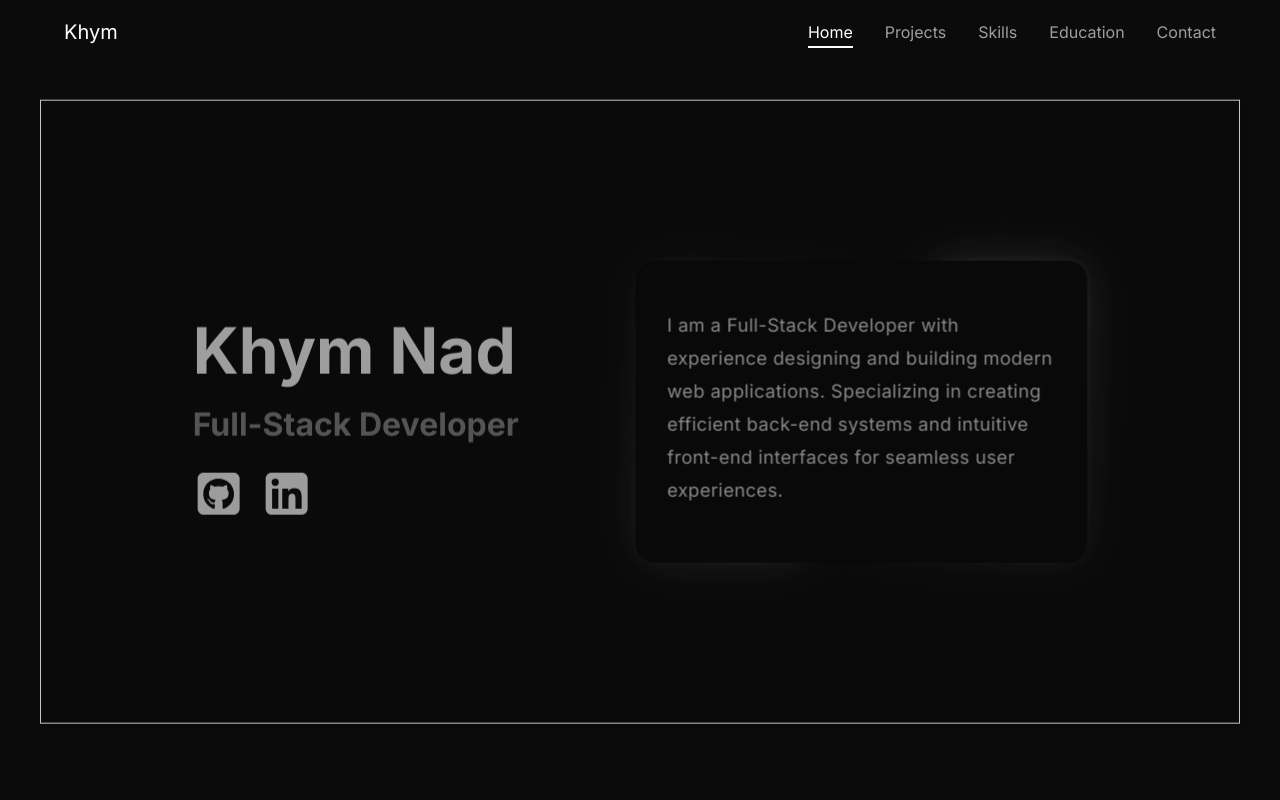
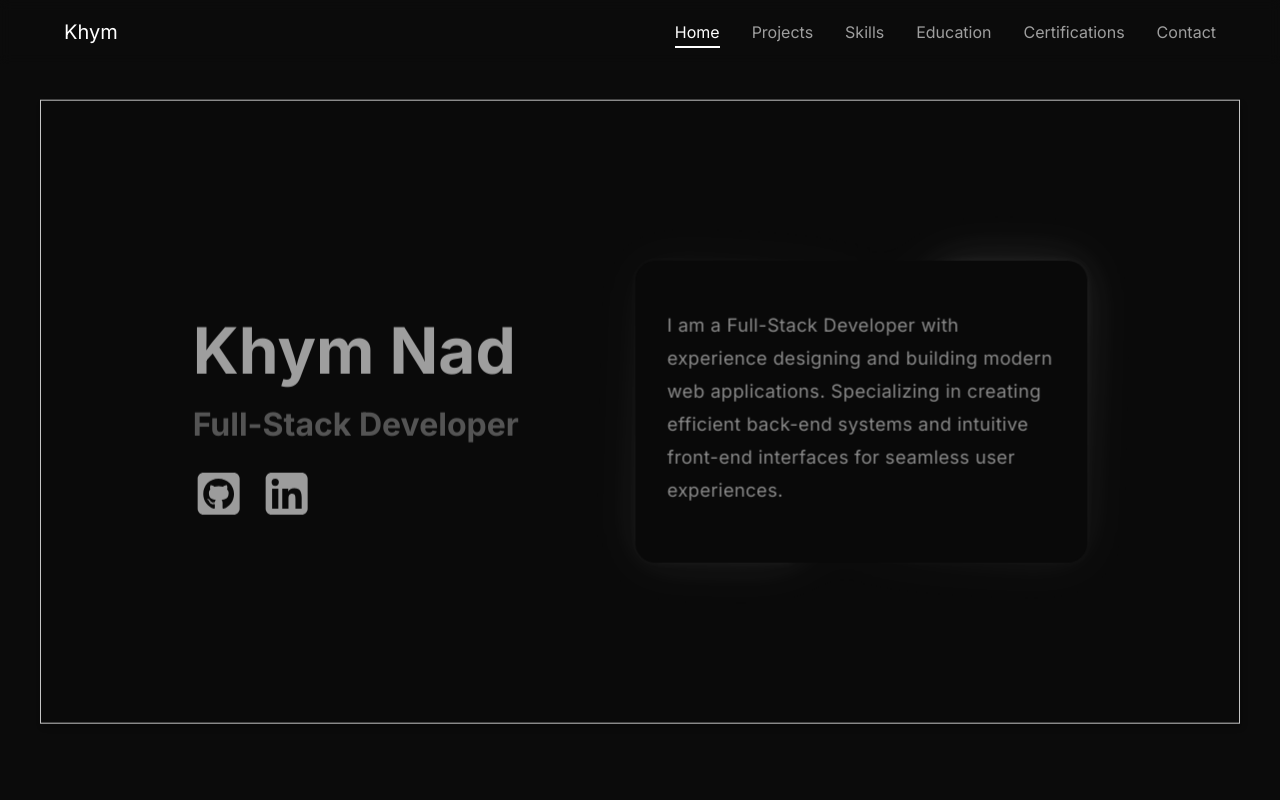
Before and after one commit to KhymNad/portfolio-react, a React (Vite) app: page / in a window 1280 px wide. Shown: the top 800 px of the page. Built offline with nearby package versions, Linux system fonts and the light colour scheme.

Commit message:
updated NavBar

```diff
--- a/src/components/NavBar/NavBar.tsx
+++ b/src/components/NavBar/NavBar.tsx
@@ -7,6 +7,7 @@ const navItems = [
     { label: 'Projects', target: 'projects' },
     { label: 'Skills', target: 'skills' },
     { label: 'Education', target: 'education' },
+    { label: 'Certifications', target: 'certifications' },
     { label: 'Contact', target: 'contact' },
 ];
 
```
